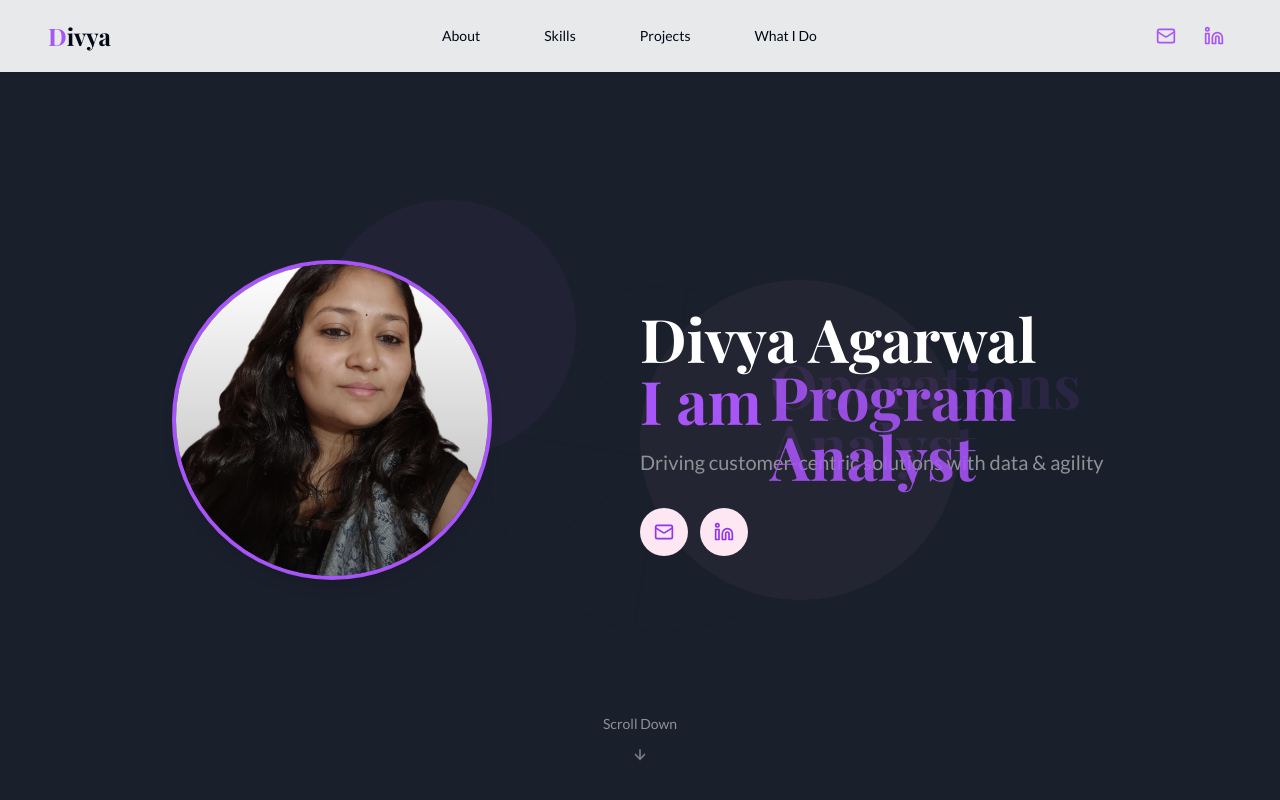
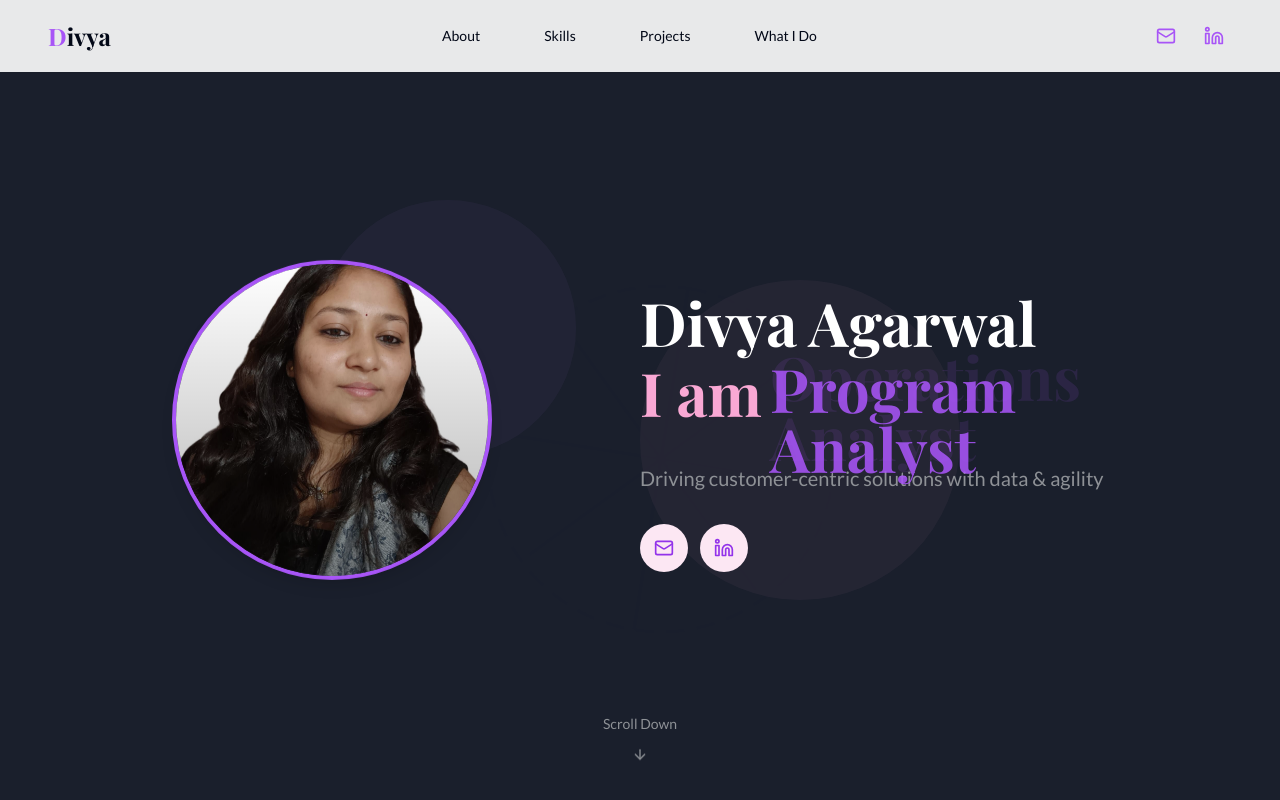
Before and after one commit to Divyaagarwal111/divya-spark-portfolio-flow, a React (Vite) app: page / in a window 1280 px wide. Shown: the top 800 px of the page. Built offline with nearby package versions, Linux system fonts and the light colour scheme.

Commit message:
Fix: Hero section alignment and styling
Adjust hero section layout and styling to prevent overlapping text and improve visual presentation.

```diff
--- a/src/components/HeroSection.tsx
+++ b/src/components/HeroSection.tsx
@@ -1,3 +1,4 @@
+
 import React, { useState, useEffect } from 'react';
 import { Button } from '@/components/ui/button';
 import { ArrowDown, Linkedin, Mail } from 'lucide-react';
@@ -47,15 +48,15 @@ export default function HeroSection() {
         {/* Content Column */}
         <div className="w-full md:w-1/2 text-center md:text-left">
           <h1 className="text-4xl md:text-5xl lg:text-6xl font-bold mb-4 animate-fade-in">
-            <span className="block">Divya Agarwal</span>
-            <div className="flex items-center text-purple-500">
-              <span className="mr-2">I am</span>
-              <div className="h-16 inline-block">
+            <span className="block mb-2">Divya Agarwal</span>
+            <div className="flex items-center">
+              <span className="text-pink-300 mr-2">I am</span>
+              <div className="h-16 inline-block min-w-[220px]">
                 <div className="relative">
                   {titles.map((title, index) => (
                     <span
                       key={index}
-                      className={`absolute left-0 transition-all duration-500 ${
+                      className={`absolute left-0 transition-all duration-500 text-purple-500 ${
                         titleIndex === index
                           ? "opacity-100 transform-none"
                           : "opacity-0 -translate-y-4"
@@ -69,7 +70,7 @@ export default function HeroSection() {
             </div>
           </h1>
 
-          <p className="text-lg md:text-xl text-neutral-gray mb-8 max-w-lg animate-fade-in" style={{ animationDelay: '0.2s' }}>
+          <p className="text-lg md:text-xl text-neutral-gray mb-8 max-w-lg mt-10 animate-fade-in" style={{ animationDelay: '0.2s' }}>
             Driving customer-centric solutions with data & agility
           </p>
 
```
